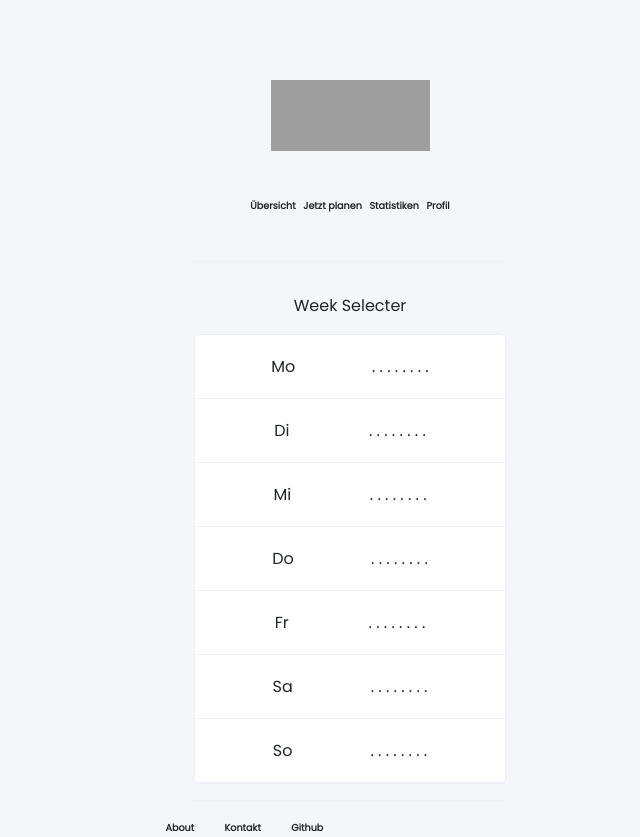
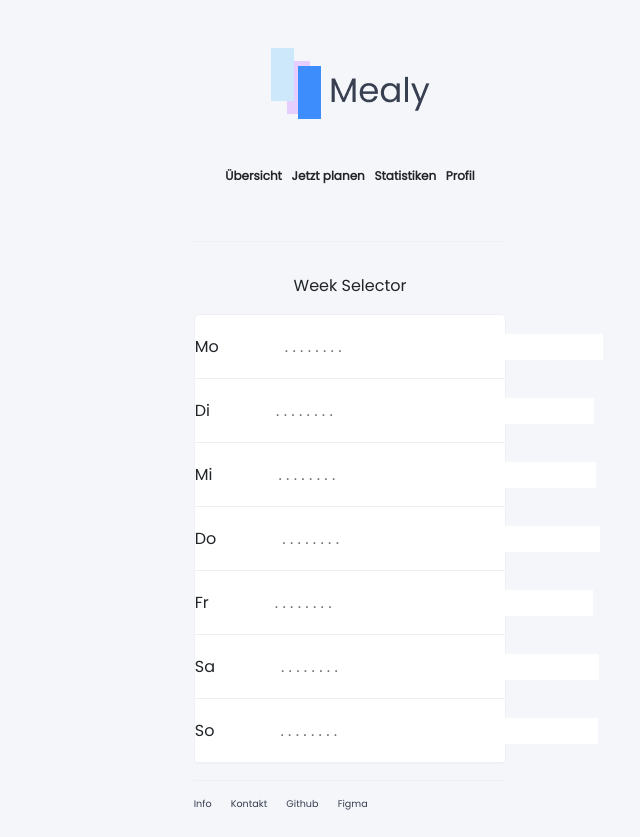
Before and after one commit to HackerBurscht/PROG22, a Flask app: page / in a window 1280 px wide. Shown: the whole page, without its empty margins (290-930 px from the left). After the commit the page ends 810 px from the top, so only its background shows below. Run offline with Flask 2, Linux system fonts and the light colour scheme; data comes from the database, SQL or seed files in the repository; both versions use the stored data as it was after the commit; grey boxes are pictures that could not be loaded.

Commit message:
Database running, some templates done, post to database now working, rerouting figured out

```diff
--- a/app.py
+++ b/app.py
@@ -1,8 +1,8 @@
-from flask import Flask, render_template, url_for, request
+from flask import Flask, render_template, url_for, request, redirect
 from flask_sqlalchemy import SQLAlchemy
 from datetime import datetime
 
-app = Flask(__name__)
+app = Flask(__name__, static_url_path="/static")  # Fick mein Leben. 5 Stunden für ein IMG.
 app.config["SQLALCHEMY_TRACK_MODIFICATIONS"] = False
 app.config["SQLALCHEMY_DATABASE_URI"] = "sqlite:///mealy.db"
 db = SQLAlchemy(app)
@@ -10,7 +10,8 @@
 
 class Meal(db.Model):
     id = db.Column(db.Integer, primary_key=True)
-    content = db.Column(db.String(100), nullable=True)
+    content = db.Column(db.String(100), nullable=False)
+    weekday = db.Column(db.String(2), nullable=False)
     date_created = db.Column(db.DateTime, default=datetime.utcnow)
 
     def __repr__(self):
@@ -19,7 +20,28 @@
 
 @app.route("/", methods=["POST", "GET"])
 def index():
-    return render_template("index.html")
+    if request.method == "POST":
+        content = request.form.get("form_mo")
+        if content == "":
+            return redirect("/")
+        elif content != "":
+            new_content = Meal(content=content, weekday="Mo")
+
+        try:
+            db.session.add(new_content)
+            db.session.commit()
+            return redirect("/")
+        except:
+            return "Gab nen Fehler"
+
+    else:
+        all_content = Meal.query.order_by(Meal.date_created).all()
+        return render_template("index.html")
+
+
+@app.route("/About")
+def about():
+    return render_template("about.html")
 
 
 if __name__ == "__main__":
--- a/static/css/main.css
+++ b/static/css/main.css
@@ -5,10 +5,14 @@
     color: rgb(56, 63, 80),
 }
 
+::selection {
+  color: white;
+  background: #3D8DFD;
+}
+
 .logo {
-padding-top: 5em;
-padding-bottom: 2.5em;
-
+    padding-top: 3em;
+    padding-bottom: 2.5em;
 }
 
 .hr_style{
@@ -18,9 +22,14 @@
 }
 
 .navbar {
-    font-size: 0.8em;
+    font-size: 1em;
     padding-bottom: 2.5em;
     font-weight: 550;
+}
+
+.navbar > span.badge.badge-default:hover {
+    font-weight: 900;
+    color: #3D8DFD;
 }
 
 .week_selecter{
@@ -46,30 +55,82 @@
     border-color: #EFF0F6;
 }
 
-/*.card{
-    width: 25%;
-    border-radius: 5px;
-    border-color: #EFF0F6;
+.day{
+    padding-right:4em;
 }
 
-/*.table {
-    background-color: #FFFFFF;
-    margin-bottom: 0;
+.meal{
+    padding-right:8em;
 }
 
-/*table-responsive card
-/*Footer*/
-
-.footer {
-    padding-right: 15em;
-    font-size: 0.8em;
+input[type=text]{
+    outline: none;
+    border: 0px;
 }
 
-.footer > span.badge.badge-default{
-    margin-right: 2em;
+.content_input{
+    outline:none;
+    border: 0px;
+    margin: 0;
 }
 
-.footer > span.badge.badge-default:hover {
+.content_input:hover, focus, textarea:focus{
+    border: 1px solid #3D8DFD;
+}
+
+.form-group{
+    margin-bottom:0;
+}
+
+
+.blob_one{
+    display: block;
+    height: 0.5em;
+    width: 1.25em;
+    background: #E6CFFF;
+    border-radius: 1em;
+}
+.blob_two{
+    display: block;
+    height: 0.5em;
+    width: 1.25em;
+    background: #CDE7FB;
+    border-radius: 1em;
+}
+.blob_three{
+    display: block;
+    height: 0.5em;
+    width: 1.25em;
+    background: #3D8DFD;
+    border-radius: 1em;
+}
+
+
+#save_button{
+    margin-bottom: 0.5em;
+    border: 0px;
+    background: #FFFFFF;
+    font-size: 0.6em;
+    color: #383F50;
+}
+#save_button:hover{
     font-weight: 900;
     color: #3D8DFD;
 }
+
+.footer{
+    width: 25%;
+    display:flex;
+}
+
+.footer > a{
+    margin-right: 2em;
+    text-align: left;
+    font-size: 0.6em;
+    color: #383F50;
+}
+
+.footer > a:hover {
+    font-weight: 900;
+    color: #3D8DFD;
+}
--- a/templates/base.html
+++ b/templates/base.html
@@ -15,6 +15,36 @@
   {% block head %} {% endblock %}
 </head>
 <body>
-  {% block body %} {% endblock %}
+  <div class="container-fluid" align="center">
+    <div class="row">
+		<div class="col-md-12">
+			<div class="logo">
+				<img src="/static/images/logo.png">
+			</div>
+		</div>
+	</div>
+    <div class="row">
+		<div class="col-md-12">
+			<div class="navbar justify-content-center">
+				<span class="badge badge-default">Übersicht</span>
+				<span class="badge badge-default">Jetzt planen</span>
+				<span class="badge badge-default">Statistiken</span>
+				<span class="badge badge-default">Profil</span>
+			</div>
+		</div>
+	</div>
+   {% block body %} {% endblock %}
+    <div class="row">
+      <div class="col-md-12">
+          <hr class="hr_style w-25">
+          <div class="footer">
+              <a href=" {{ url_for('about') }}">Info</a>
+              <a href=" ">Kontakt</a>
+              <a href="https://github.com/HackerBurscht/PROG22"target="_blank">Github</a>
+              <a href="https://www.figma.com/file/rUYAYdZe2L1UsIpoqSTICG/PROG2?node-id=0%3A1"target="_blank">Figma</a>
+          </div>
+      </div>
+    </div>
+  </div>
 </body>
 </html>
--- a/templates/index.html
+++ b/templates/index.html
@@ -1,29 +1,11 @@
 {% extends "base.html" %}
 
 {% block head %}
-
+<title>Plan erstellen</title>
 {% endblock %}
 
 {% block body %}
 
-<div class="container-fluid" align="center">
-	<div class="row">
-		<div class="col-md-12">
-			<div class="logo">
-				<img src="../images/logo.png" alt="Mealy_Logo" height="71" width="159" class="mx-auto d-block">
-			</div>
-		</div>
-	</div>
-	<div class="row">
-		<div class="col-md-12">
-			<div class="navbar justify-content-center">
-				<span class="badge badge-default">Übersicht</span>
-				<span class="badge badge-default">Jetzt planen</span>
-				<span class="badge badge-default">Statistiken</span>
-				<span class="badge badge-default">Profil</span>
-			</div>
-		</div>
-	</div>
 	<div class="row">
 		<div class="col-md-12">
 			<hr class="hr_style w-25">
@@ -32,49 +14,66 @@
 	<div class="row">
 		<div class="col-md-12">
 			<div class="week_selecter">
-				Week Selecter
+				Week Selector
 			</div>
 			<div class="item-area">
 				<div class="item-group">
-					<div class="Day">Mo</div>
-					<div class="Meal">. . . . . . . . </div>
+					<div class="blob_one"></div>
+					<div class="day">Mo</div>
+					<div class="form">
+						<form action="/" method="POST">
+							<input type="text" class="content_input" name="form_mo" id="content_input_mo" placeholder=". . . . . . . . ">
+						</form>
+					</div>
 				</div>
 				<div class="item-group">
-					<div class="Day">Di</div>
-					<div class="Meal">. . . . . . . . </div>
+					<div class="blob_two"></div>
+					<div class="day">Di</div>
+					<form>
+						<input type="text" class="content_input" id="content_input_di" placeholder=". . . . . . . . ">
+					</form>
 				</div>
 				<div class="item-group">
-					<div class="Day">Mi</div>
-					<div class="Meal">. . . . . . . . </div>
+					<div class="blob_three"></div>
+					<div class="day">Mi</div>
+					<form>
+						<input type="text" class="content_input" id="content_input_mi" placeholder=". . . . . . . . ">
+					</form>
 				</div>
 				<div class="item-group">
-					<div class="Day">Do</div>
-					<div class="Meal">. . . . . . . . </div>
+					<div class="blob_one"></div>
+					<div class="day">Do</div>
+					<form>
+						<input type="text" class="content_input" id="content_input_do" placeholder=". . . . . . . . ">
+					</form>
 				</div>
 				<div class="item-group">
-					<div class="Day">Fr</div>
-					<div class="Meal">. . . . . . . . </div>
+					<div class="blob_two"></div>
+					<div class="day">Fr</div>
+					<form>
+						<input type="text" class="content_input" id="content_input_fr" placeholder=". . . . . . . . ">
+					</form>
 				</div>
 				<div class="item-group">
-					<div class="Day">Sa</div>
-					<div class="Meal">. . . . . . . . </div>
+					<div class="blob_three"></div>
+					<div class="day">Sa</div>
+					<form>
+						<input type="text" class="content_input" id="content_input_sa" placeholder=". . . . . . . . ">
+					</form>
 				</div>
 				<div class="item-group">
-					<div class="Day">So</div>
-					<div class="Meal">. . . . . . . . </div>
+					<div class="blob_one"></div>
+					<div class="day">So</div>
+					<form>
+						<input type="text" class="content_input" id="content_input_so" placeholder=". . . . . . . . ">
+					</form>
 				</div>
+				<!--<form action="/" method="POST">
+				<input type="submit" value="Hinzufügen" id="save_button">
+				</form>-->
 			</div>
 		</div>
 	</div>
-	<div class="row">
-		<div class="col-md-12">
-			<hr class="hr_style w-25">
-			<div class="footer">
-				<span class="badge badge-default">About</span>
-				<span class="badge badge-default">Kontakt</span>
-				<span class="badge badge-default">Github</span>
-			</div>
-		</div>
-	</div>
-</div>
+
+
 {% endblock %}
```
Also changed, not shown: templates/about.html (added, +9 -0 lines), mealy.db (added), static/images/logo.png (added).
